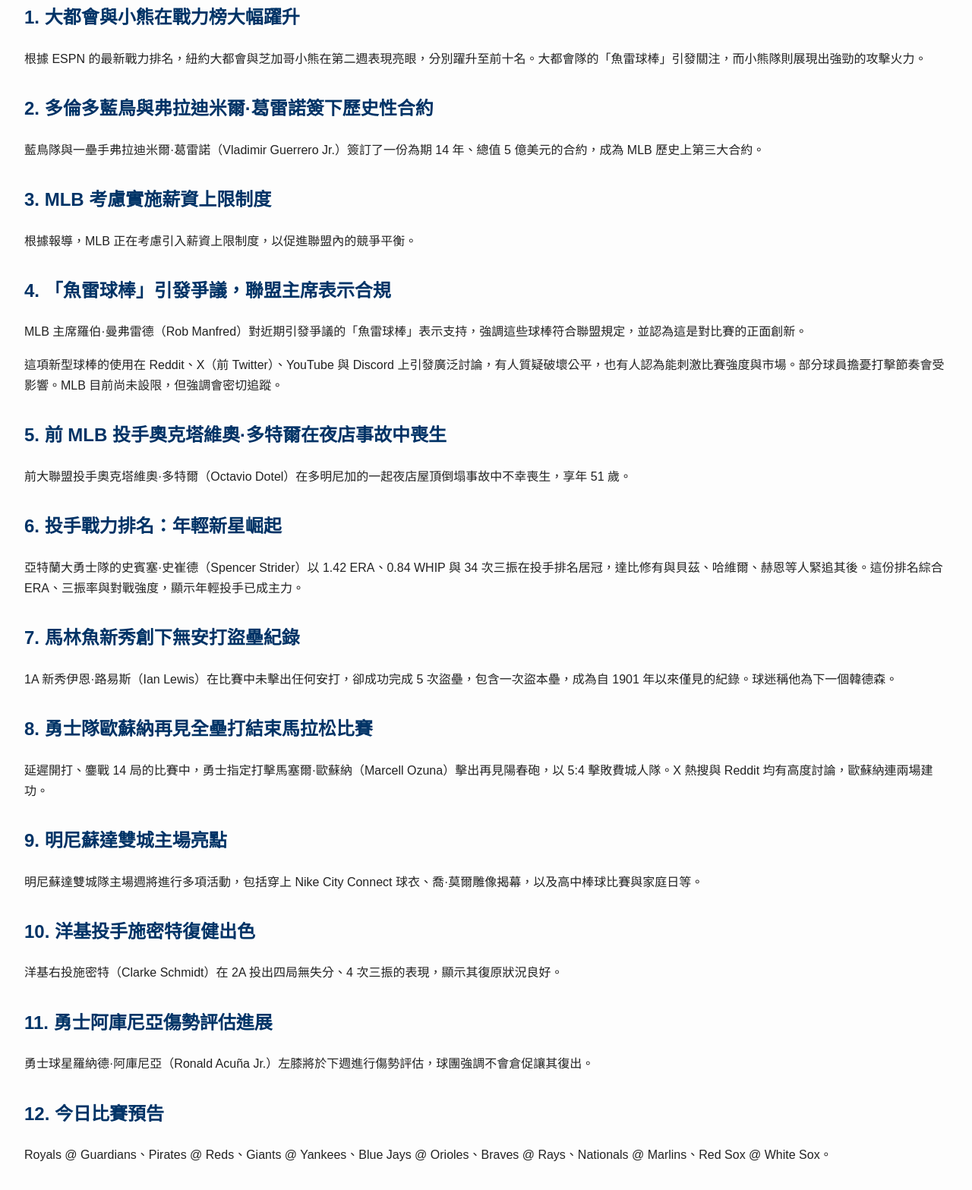
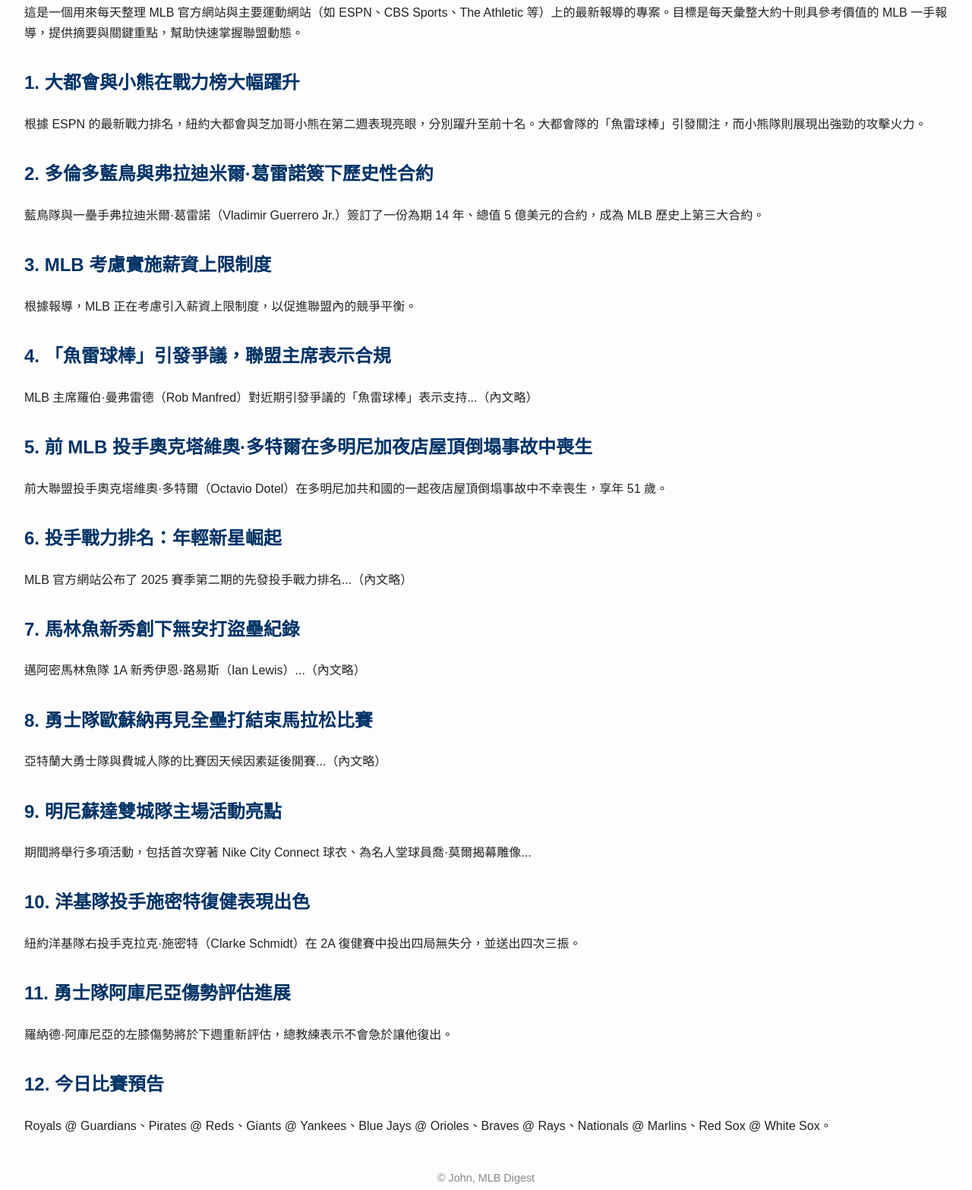
Before and after one commit to John-MLB/mlb-daily-summary, a plain HTML site: page 2025-04-11.html in a window 1280 px wide. Shown: the part 180-1747 px from the top of the page at 76% size. Drawn offline with Linux system fonts and the light colour scheme.

Commit message:
Add files via upload

```diff
--- a/2025-04-11.html
+++ b/2025-04-11.html
@@ -17,55 +17,19 @@
 <body>
   <nav><a href="index.html">← 返回首頁</a></nav>
   <h1>MLB 每週摘要（2025 年 4 月 11 日）</h1>
-  <section>
-    <h2>1. 大都會與小熊在戰力榜大幅躍升</h2>
-    <p>根據 ESPN 的最新戰力排名，紐約大都會與芝加哥小熊在第二週表現亮眼，分別躍升至前十名。大都會隊的「魚雷球棒」引發關注，而小熊隊則展現出強勁的攻擊火力。</p>
-  </section>
-  <section>
-    <h2>2. 多倫多藍鳥與弗拉迪米爾·葛雷諾簽下歷史性合約</h2>
-    <p>藍鳥隊與一壘手弗拉迪米爾·葛雷諾（Vladimir Guerrero Jr.）簽訂了一份為期 14 年、總值 5 億美元的合約，成為 MLB 歷史上第三大合約。</p>
-  </section>
-  <section>
-    <h2>3. MLB 考慮實施薪資上限制度</h2>
-    <p>根據報導，MLB 正在考慮引入薪資上限制度，以促進聯盟內的競爭平衡。</p>
-  </section>
-  <section>
-    <h2>4. 「魚雷球棒」引發爭議，聯盟主席表示合規</h2>
-    <p>MLB 主席羅伯·曼弗雷德（Rob Manfred）對近期引發爭議的「魚雷球棒」表示支持，強調這些球棒符合聯盟規定，並認為這是對比賽的正面創新。</p>
-    <p>這項新型球棒的使用在 Reddit、X（前 Twitter）、YouTube 與 Discord 上引發廣泛討論，有人質疑破壞公平，也有人認為能刺激比賽強度與市場。部分球員擔憂打擊節奏會受影響。MLB 目前尚未設限，但強調會密切追蹤。</p>
-  </section>
-  <section>
-    <h2>5. 前 MLB 投手奧克塔維奧·多特爾在夜店事故中喪生</h2>
-    <p>前大聯盟投手奧克塔維奧·多特爾（Octavio Dotel）在多明尼加的一起夜店屋頂倒塌事故中不幸喪生，享年 51 歲。</p>
-  </section>
-  <section>
-    <h2>6. 投手戰力排名：年輕新星崛起</h2>
-    <p>亞特蘭大勇士隊的史賓塞·史崔德（Spencer Strider）以 1.42 ERA、0.84 WHIP 與 34 次三振在投手排名居冠，達比修有與貝茲、哈維爾、赫恩等人緊追其後。這份排名綜合 ERA、三振率與對戰強度，顯示年輕投手已成主力。</p>
-  </section>
-  <section>
-    <h2>7. 馬林魚新秀創下無安打盜壘紀錄</h2>
-    <p>1A 新秀伊恩·路易斯（Ian Lewis）在比賽中未擊出任何安打，卻成功完成 5 次盜壘，包含一次盜本壘，成為自 1901 年以來僅見的紀錄。球迷稱他為下一個韓德森。</p>
-  </section>
-  <section>
-    <h2>8. 勇士隊歐蘇納再見全壘打結束馬拉松比賽</h2>
-    <p>延遲開打、鏖戰 14 局的比賽中，勇士指定打擊馬塞爾·歐蘇納（Marcell Ozuna）擊出再見陽春砲，以 5:4 擊敗費城人隊。X 熱搜與 Reddit 均有高度討論，歐蘇納連兩場建功。</p>
-  </section>
-  <section>
-    <h2>9. 明尼蘇達雙城主場亮點</h2>
-    <p>明尼蘇達雙城隊主場週將進行多項活動，包括穿上 Nike City Connect 球衣、喬·莫爾雕像揭幕，以及高中棒球比賽與家庭日等。</p>
-  </section>
-  <section>
-    <h2>10. 洋基投手施密特復健出色</h2>
-    <p>洋基右投施密特（Clarke Schmidt）在 2A 投出四局無失分、4 次三振的表現，顯示其復原狀況良好。</p>
-  </section>
-  <section>
-    <h2>11. 勇士阿庫尼亞傷勢評估進展</h2>
-    <p>勇士球星羅納德·阿庫尼亞（Ronald Acuña Jr.）左膝將於下週進行傷勢評估，球團強調不會倉促讓其復出。</p>
-  </section>
-  <section>
-    <h2>12. 今日比賽預告</h2>
-    <p>Royals @ Guardians、Pirates @ Reds、Giants @ Yankees、Blue Jays @ Orioles、Braves @ Rays、Nationals @ Marlins、Red Sox @ White Sox。</p>
-  </section>
+  <section><p>這是一個用來每天整理 MLB 官方網站與主要運動網站（如 ESPN、CBS Sports、The Athletic 等）上的最新報導的專案。目標是每天彙整大約十則具參考價值的 MLB 一手報導，提供摘要與關鍵重點，幫助快速掌握聯盟動態。</p></section>
+<section><h2>1. 大都會與小熊在戰力榜大幅躍升</h2><p>根據 ESPN 的最新戰力排名，紐約大都會與芝加哥小熊在第二週表現亮眼，分別躍升至前十名。大都會隊的「魚雷球棒」引發關注，而小熊隊則展現出強勁的攻擊火力。</p></section>
+<section><h2>2. 多倫多藍鳥與弗拉迪米爾·葛雷諾簽下歷史性合約</h2><p>藍鳥隊與一壘手弗拉迪米爾·葛雷諾（Vladimir Guerrero Jr.）簽訂了一份為期 14 年、總值 5 億美元的合約，成為 MLB 歷史上第三大合約。</p></section>
+<section><h2>3. MLB 考慮實施薪資上限制度</h2><p>根據報導，MLB 正在考慮引入薪資上限制度，以促進聯盟內的競爭平衡。</p></section>
+<section><h2>4. 「魚雷球棒」引發爭議，聯盟主席表示合規</h2><p>MLB 主席羅伯·曼弗雷德（Rob Manfred）對近期引發爭議的「魚雷球棒」表示支持...（內文略）</p></section>
+<section><h2>5. 前 MLB 投手奧克塔維奧·多特爾在多明尼加夜店屋頂倒塌事故中喪生</h2><p>前大聯盟投手奧克塔維奧·多特爾（Octavio Dotel）在多明尼加共和國的一起夜店屋頂倒塌事故中不幸喪生，享年 51 歲。</p></section>
+<section><h2>6. 投手戰力排名：年輕新星崛起</h2><p>MLB 官方網站公布了 2025 賽季第二期的先發投手戰力排名...（內文略）</p></section>
+<section><h2>7. 馬林魚新秀創下無安打盜壘紀錄</h2><p>邁阿密馬林魚隊 1A 新秀伊恩·路易斯（Ian Lewis）...（內文略）</p></section>
+<section><h2>8. 勇士隊歐蘇納再見全壘打結束馬拉松比賽</h2><p>亞特蘭大勇士隊與費城人隊的比賽因天候因素延後開賽...（內文略）</p></section>
+<section><h2>9. 明尼蘇達雙城隊主場活動亮點</h2><p>期間將舉行多項活動，包括首次穿著 Nike City Connect 球衣、為名人堂球員喬·莫爾揭幕雕像...</p></section>
+<section><h2>10. 洋基隊投手施密特復健表現出色</h2><p>紐約洋基隊右投手克拉克·施密特（Clarke Schmidt）在 2A 復健賽中投出四局無失分，並送出四次三振。</p></section>
+<section><h2>11. 勇士隊阿庫尼亞傷勢評估進展</h2><p>羅納德·阿庫尼亞的左膝傷勢將於下週重新評估，總教練表示不會急於讓他復出。</p></section>
+<section><h2>12. 今日比賽預告</h2><p>Royals @ Guardians、Pirates @ Reds、Giants @ Yankees、Blue Jays @ Orioles、Braves @ Rays、Nationals @ Marlins、Red Sox @ White Sox。</p></section>
   <footer>© John, MLB Digest</footer>
 </body>
 </html>
```
